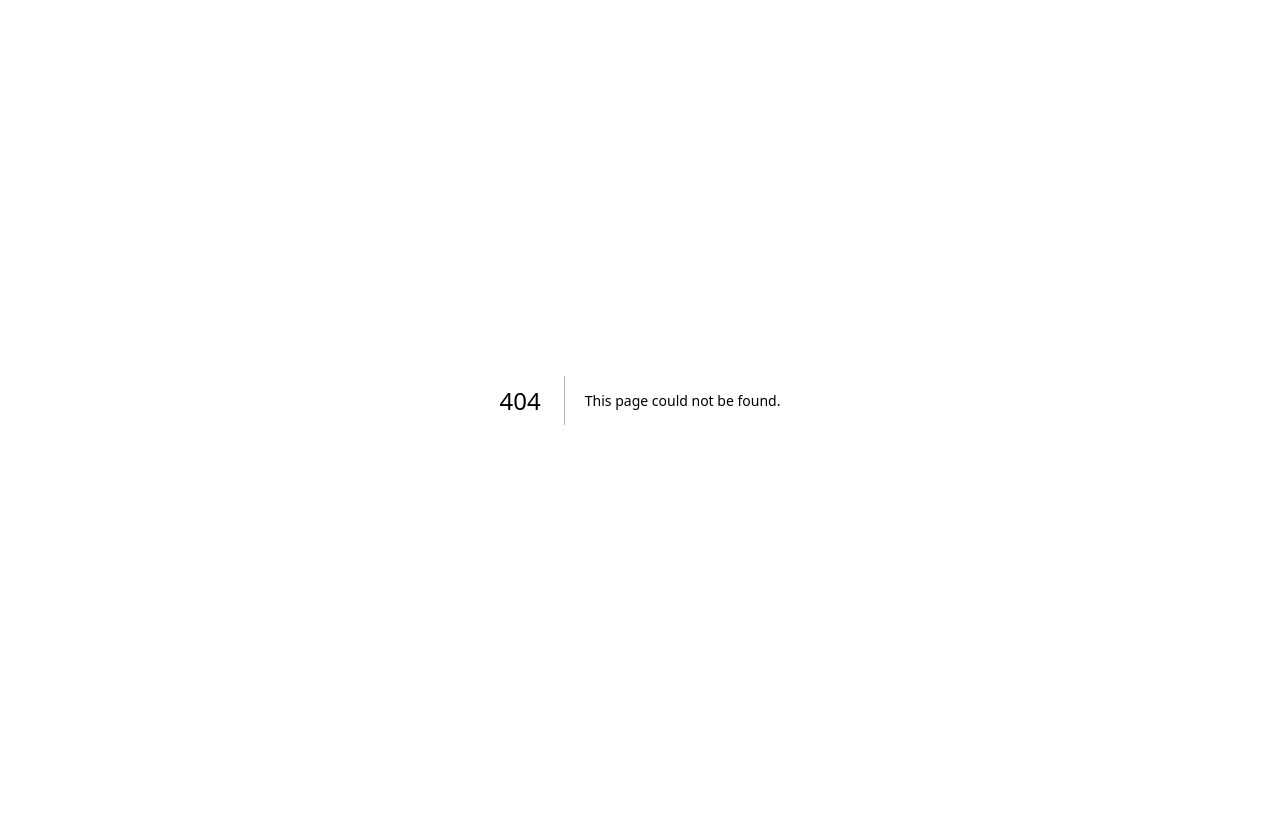
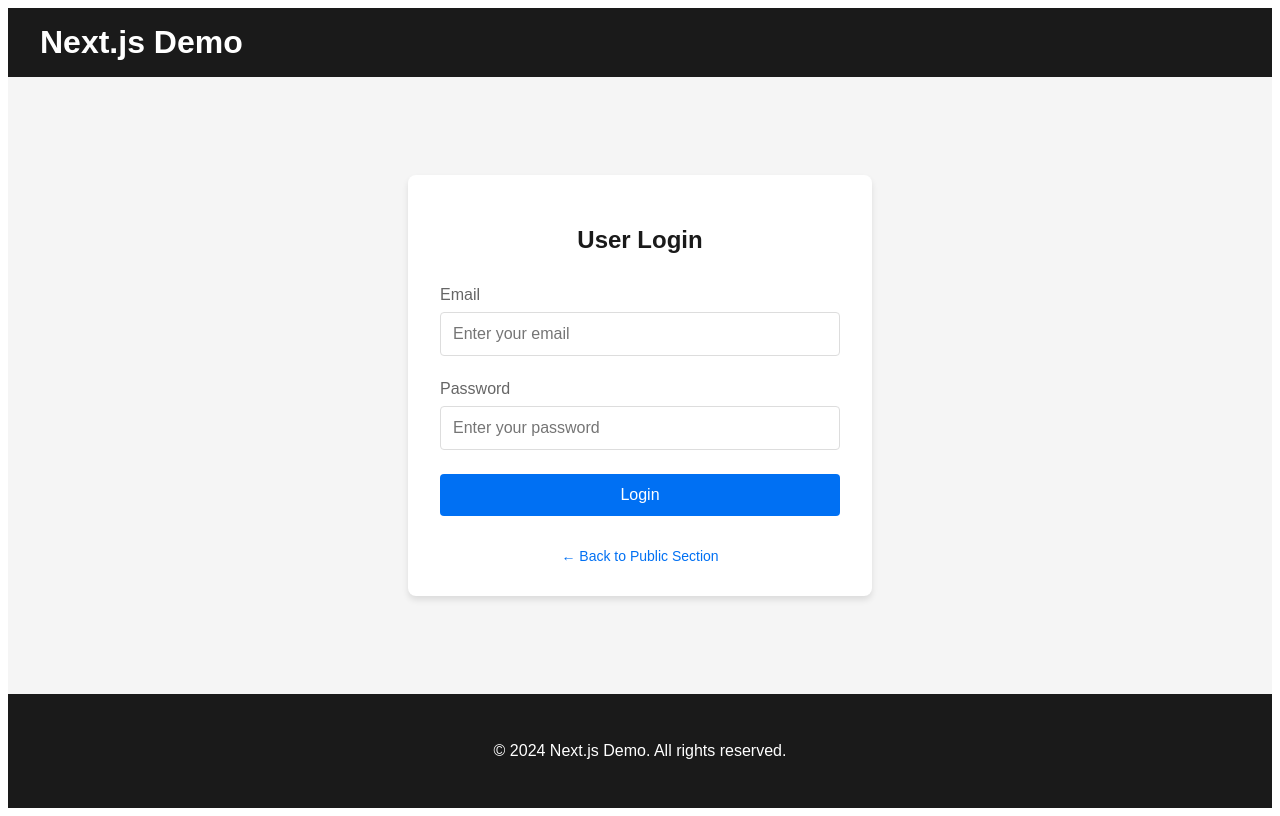
Before and after one commit to HUNTERHENKES0-17HENKES/NEXT.JS-TEST-, a Next.js app: page /user/login in a window 1280 px wide. Before the commit this address had no page. Built offline with nearby package versions, Linux system fonts and the light colour scheme.

Commit message:
Create login.js

```diff
--- /dev/null
+++ b/pages/user/login.js
@@ -0,0 +1,196 @@
+import { useState } from 'react'
+import { useRouter } from 'next/router'
+import { setCookie } from 'cookies-next'
+import Link from 'next/link'
+
+export default function UserLogin() {
+  const [error, setError] = useState('')
+  const [isLoading, setIsLoading] = useState(false)
+  const router = useRouter()
+
+  const handleSubmit = async (e) => {
+    e.preventDefault()
+    setIsLoading(true)
+    setError('')
+
+    // Simulate API call
+    await new Promise(resolve => setTimeout(resolve, 1000))
+
+    const email = e.target.email.value
+    const password = e.target.password.value
+
+    // In a real app, this would validate against a backend
+    if (email && password) {
+      setCookie('userAuth', 'true', { maxAge: 60 * 60 * 24 }) // 24 hours
+      router.push('/user/dashboard')
+    } else {
+      setError('Invalid credentials')
+      setIsLoading(false)
+    }
+  }
+
+  return (
+    <div style={{
+      minHeight: '100vh',
+      display: 'flex',
+      flexDirection: 'column',
+      fontFamily: 'Arial, sans-serif',
+      backgroundColor: '#f5f5f5'
+    }}>
+      {/* Header */}
+      <header style={{
+        backgroundColor: '#1a1a1a',
+        color: 'white',
+        padding: '1rem 2rem',
+        display: 'flex',
+        justifyContent: 'space-between',
+        alignItems: 'center'
+      }}>
+        <Link href="/public" style={{ color: 'white', textDecoration: 'none' }}>
+          <h1 style={{ margin: 0 }}>Next.js Demo</h1>
+        </Link>
+      </header>
+
+      {/* Main Content */}
+      <main style={{
+        flex: 1,
+        display: 'flex',
+        justifyContent: 'center',
+        alignItems: 'center',
+        padding: '2rem'
+      }}>
+        <div style={{
+          backgroundColor: 'white',
+          padding: '2rem',
+          borderRadius: '8px',
+          boxShadow: '0 4px 6px rgba(0, 0, 0, 0.1)',
+          width: '100%',
+          maxWidth: '400px'
+        }}>
+          <h2 style={{
+            textAlign: 'center',
+            marginBottom: '2rem',
+            color: '#1a1a1a'
+          }}>
+            User Login
+          </h2>
+
+          <form onSubmit={handleSubmit} style={{
+            display: 'flex',
+            flexDirection: 'column',
+            gap: '1.5rem'
+          }}>
+            <div>
+              <label
+                htmlFor="email"
+                style={{
+                  display: 'block',
+                  marginBottom: '0.5rem',
+                  color: '#666'
+                }}
+              >
+                Email
+              </label>
+              <input
+                id="email"
+                type="email"
+                name="email"
+                placeholder="Enter your email"
+                required
+                style={{
+                  width: '100%',
+                  padding: '0.75rem',
+                  fontSize: '1rem',
+                  borderRadius: '4px',
+                  border: '1px solid #ddd',
+                  transition: 'border-color 0.2s',
+                  boxSizing: 'border-box'
+                }}
+              />
+            </div>
+
+            <div>
+              <label
+                htmlFor="password"
+                style={{
+                  display: 'block',
+                  marginBottom: '0.5rem',
+                  color: '#666'
+                }}
+              >
+                Password
+              </label>
+              <input
+                id="password"
+                type="password"
+                name="password"
+                placeholder="Enter your password"
+                required
+                style={{
+                  width: '100%',
+                  padding: '0.75rem',
+                  fontSize: '1rem',
+                  borderRadius: '4px',
+                  border: '1px solid #ddd',
+                  transition: 'border-color 0.2s',
+                  boxSizing: 'border-box'
+                }}
+              />
+            </div>
+
+            {error && (
+              <div style={{
+                backgroundColor: '#ffebee',
+                color: '#c62828',
+                padding: '0.75rem',
+                borderRadius: '4px',
+                fontSize: '0.875rem'
+              }}>
+                {error}
+              </div>
+            )}
+
+            <button
+              type="submit"
+              disabled={isLoading}
+              style={{
+                padding: '0.75rem',
+                fontSize: '1rem',
+                backgroundColor: '#0070f3',
+                color: 'white',
+                border: 'none',
+                borderRadius: '4px',
+                cursor: isLoading ? 'not-allowed' : 'pointer',
+                opacity: isLoading ? 0.7 : 1,
+                transition: 'opacity 0.2s'
+              }}
+            >
+              {isLoading ? 'Logging in...' : 'Login'}
+            </button>
+          </form>
+
+          <div style={{
+            marginTop: '2rem',
+            textAlign: 'center',
+            color: '#666',
+            fontSize: '0.875rem'
+          }}>
+            <Link href="/public" style={{ color: '#0070f3', textDecoration: 'none' }}>
+              ← Back to Public Section
+            </Link>
+          </div>
+        </div>
+      </main>
+
+      {/* Footer */}
+      <footer style={{
+        backgroundColor: '#1a1a1a',
+        color: 'white',
+        padding: '2rem',
+        textAlign: 'center'
+      }}>
+        <p>© 2024 Next.js Demo. All rights reserved.</p>
+      </footer>
+    </div>
+  )
+}
```
